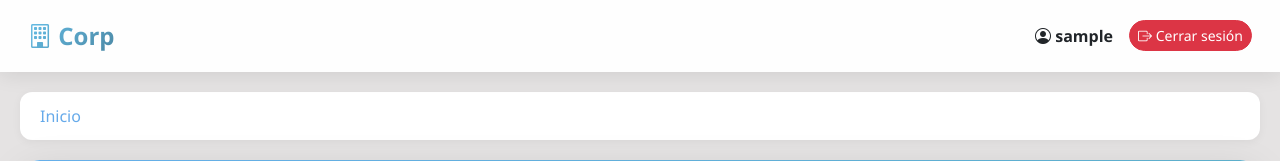
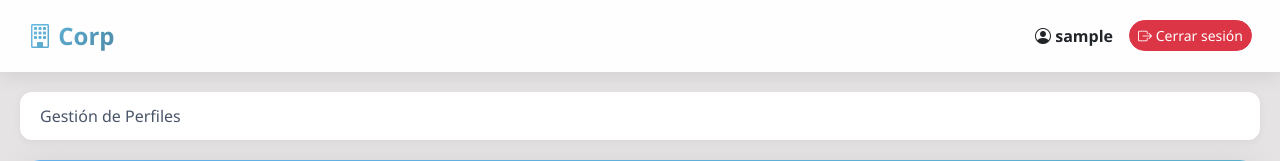
Before and after one commit to DavidMntRdr/ProyectoRoles, a Django app: template templates/perfiles.html in a window 1280 px wide. Shown: the top 161 px of the page. Run offline with Django 5.2, Linux system fonts and the light colour scheme; the template is opened without the code that fills it: most values are stand-ins (such as "Sample title", 1, 10 or a date in 2020); a database or web service that is not in the repository returns one stand-in record (values such as "Sample title"); data that the repository does not hold is empty; some libraries are stand-ins or nearby versions.

Commit message:
proyecto finalizadoo

```diff
--- a/templates/base.html
+++ b/templates/base.html
@@ -190,8 +190,9 @@
     <div class="breadcrumb-container">
         <nav aria-label="breadcrumb">
             <ol class="breadcrumb" id="breadcrumb-nav">
+                {% block breadcrumb %}
                 <li class="breadcrumb-item"><a href="{% url 'dashboard' %}">Inicio</a></li>
-                {% block breadcrumb %} {% endblock %}
+                {% endblock %}
             </ol>
         </nav>
     </div>
--- a/templates/modulo_estatico.html
+++ b/templates/modulo_estatico.html
@@ -2,7 +2,6 @@
 {% block title %}{{ modulo|title }} - Vitta Corp{% endblock %}
 
 {% block breadcrumb %}
-<li class="breadcrumb-item"><a href="{% url 'dashboard' %}">Inicio</a></li>
 <li class="breadcrumb-item active">{{ modulo|title }}</li>
 {% endblock %}
 
--- a/templates/modulo_form.html
+++ b/templates/modulo_form.html
@@ -2,7 +2,6 @@
 {% block title %}Nuevo Módulo - Vitta Corp{% endblock %}
 
 {% block breadcrumb %}
-<li class="breadcrumb-item"><a href="{% url 'dashboard' %}">Inicio</a></li>
 <li class="breadcrumb-item"><a href="{% url 'modulos' %}">Módulos</a></li>
 <li class="breadcrumb-item active">Nuevo Módulo</li>
 {% endblock %}
--- a/templates/perfiles.html
+++ b/templates/perfiles.html
@@ -1,5 +1,9 @@
 {% extends 'base.html' %}
 {% block title %}Perfiles - Vitta Corp{% endblock %}
+
+{% block breadcrumb %}
+<li class="breadcrumb-item active">Gestión de Perfiles</li>
+{% endblock %}
 
 {% block content %}
 <script src="https://cdn.jsdelivr.net/npm/sweetalert2@11"></script>
```
Also changed, not shown: 1 other file.
